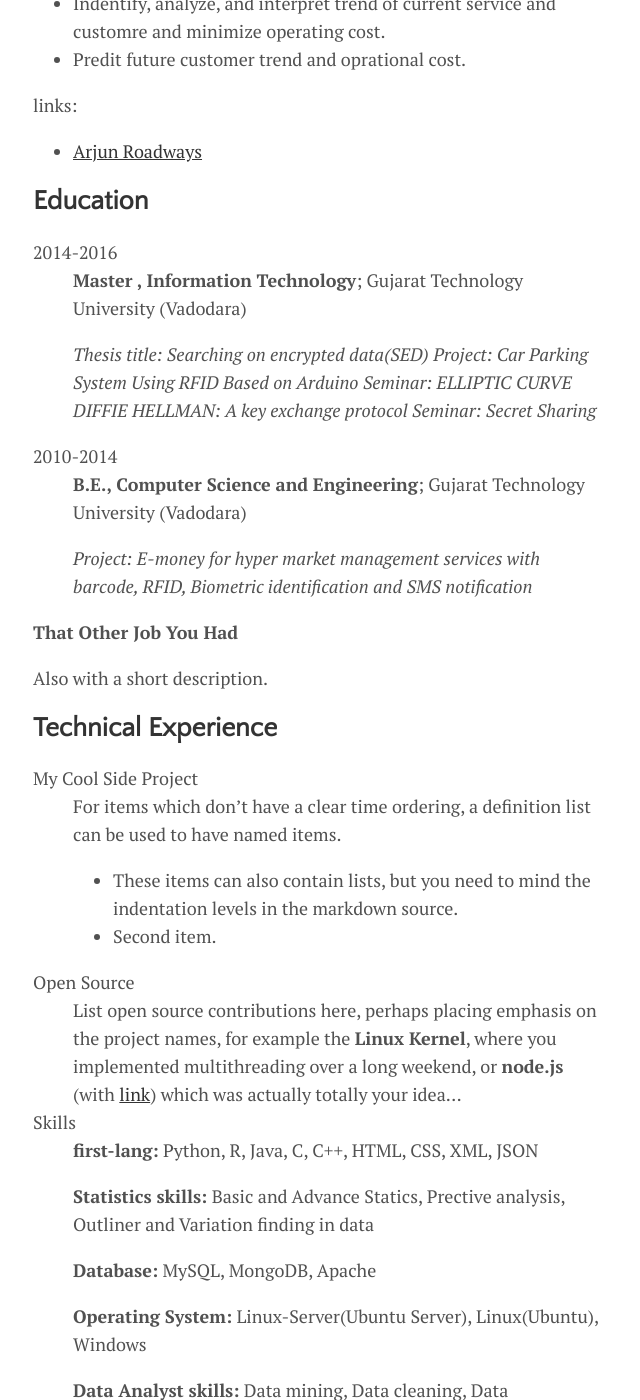
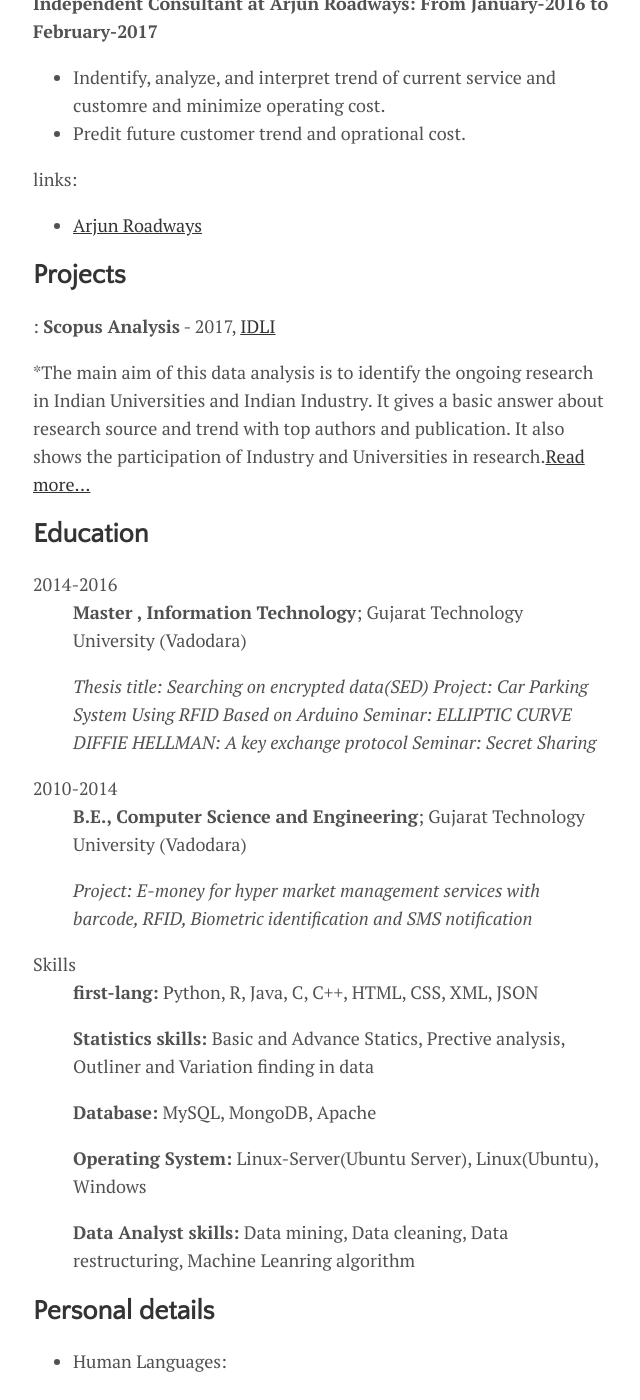
Before and after one commit to NeelShah18/neelshah18.github.io, a Jekyll site: the page built from _resume/2017-02-22-Latest Blog.md, in a window 1280 px wide and 1400 px high, scrolled down 995 px. Shown: the whole window, without its empty margins (319-959 px from the left). Built offline with Jekyll 4.4.1, drawn with Linux system fonts in a browser that asks for light colours; nearby versions of some CDN libraries; some of the changed text lies outside the part shown.

Commit message:
Update 2017-02-22-Latest Blog.md

```diff
--- a/_resume/2017-02-22-Latest Blog.md
+++ b/_resume/2017-02-22-Latest Blog.md
@@ -6,11 +6,15 @@
 Neel Shah
 =========
 
--------------------     ----------------------------
-4 - Suvidha Nagar,            neelknightme@gmail.com
-Godhara,389001         https://neelshah18.github.io/
-India                                 +91-9408427080
--------------------     ----------------------------
+-------------------
+4 - Suvidha Nagar,
+Godhara,389001
+India
+
+Email: neelknightme@gmail.com
++91-9408427080
+https://neelshah18.github.io/
+-------------------
 
 
 Experience
@@ -39,6 +43,11 @@
 
 * [Arjun Roadways](http://arjunroadways.com/)
 
+Projects
+--------
+: **Scopus Analysis** - 2017, [IDLI](http://idli.group/team.html)
+
+  *The main aim of this data analysis is to identify the ongoing research in Indian Universities and Indian Industry. It gives a basic answer about research source and trend with top authors and publication. It also shows the participation of Industry and Universities in research.[Read more...](https://neelshah18.github.io/Scopus-analysis.html)
 
 Education
 ---------
@@ -58,30 +67,6 @@
     *Project: E-money for hyper market management services with barcode, RFID,
      Biometric identification and SMS notification*
 
-
-
-**That Other Job You Had**
-
-Also with a short description.
-
-Technical Experience
---------------------
-
-My Cool Side Project
-:   For items which don't have a clear time ordering, a definition
-    list can be used to have named items.
-
-    * These items can also contain lists, but you need to mind the
-      indentation levels in the markdown source.
-    * Second item.
-
-Open Source
-:   List open source contributions here, perhaps placing emphasis on
-    the project names, for example the **Linux Kernel**, where you
-    implemented multithreading over a long weekend, or **node.js**
-    (with [link](http://nodejs.org)) which was actually totally
-    your idea...
-
 Skills
 :   **first-lang:** Python, R, Java, C, C++, HTML, CSS, XML, JSON
 
@@ -95,16 +80,22 @@
 
 [ref]: https://github.com/NeelShah18
 
-Extra Section, Call it Whatever You Want
-----------------------------------------
+Personal details
+----------------
 
 * Human Languages:
 
-     * English
-     * Hindi
-     * Gujarati
-     * Spanish
+     * English(fluent)
+     * Hindi(fluent)
+     * Gujarati(fluent)
+     * Spanish(begineer)
 
-* Random tidbit
+* Hobbies:
 
-* Other sort of impressive-sounding thing you did
+     * Reading Novel specially Fiction, Sci-Fiction, Love story, History etc...
+     * Football
+     * Writing poems
+
+[LinkedIn profile](https://www.linkedin.com/in/neel-shah-7b5495104/)
+
+**I take reposibilities of my details. **
```
